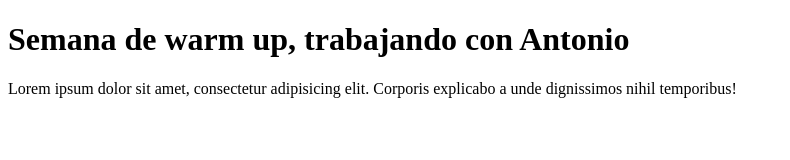
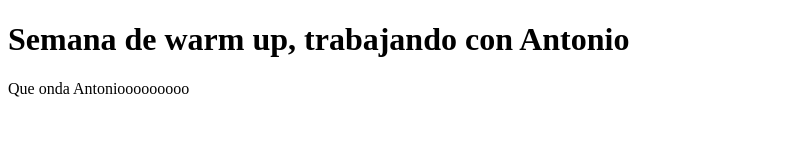
Before and after one commit to antoluduenabereziuk21/RepoPrueba, a website: page client/index.html in a window 1280 px wide. Shown: the whole page, without its empty margins (0-790 px from the left). Drawn offline with Linux system fonts and the light colour scheme.

Commit message:
html modified

```diff
--- a/client/index.html
+++ b/client/index.html
@@ -8,6 +8,6 @@
   </head>
   <body>
     <h1>Semana de warm up, trabajando con Antonio</h1>
-    <p>Lorem ipsum dolor sit amet, consectetur adipisicing elit. Corporis explicabo a unde dignissimos nihil temporibus!</p>
+    <p>Que onda Antoniooooooooo</p>
   </body>
 </html>
```
